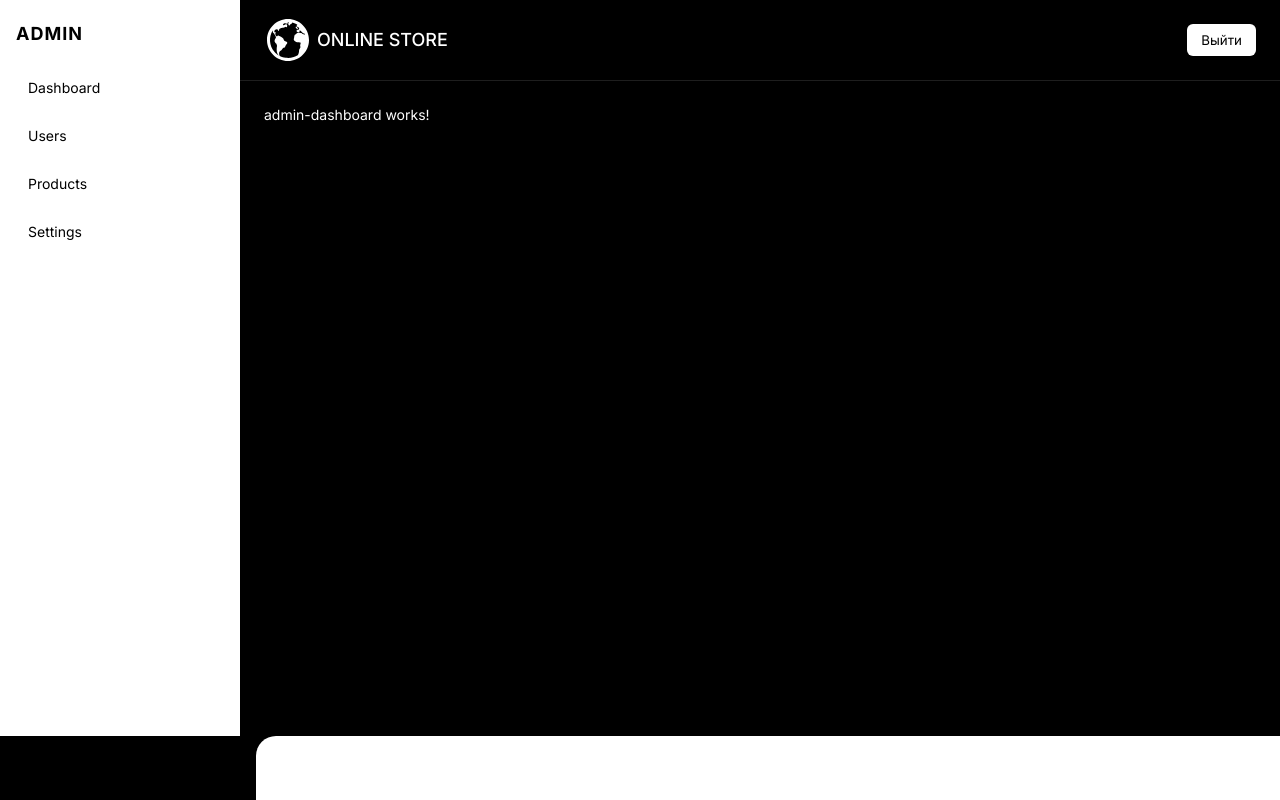
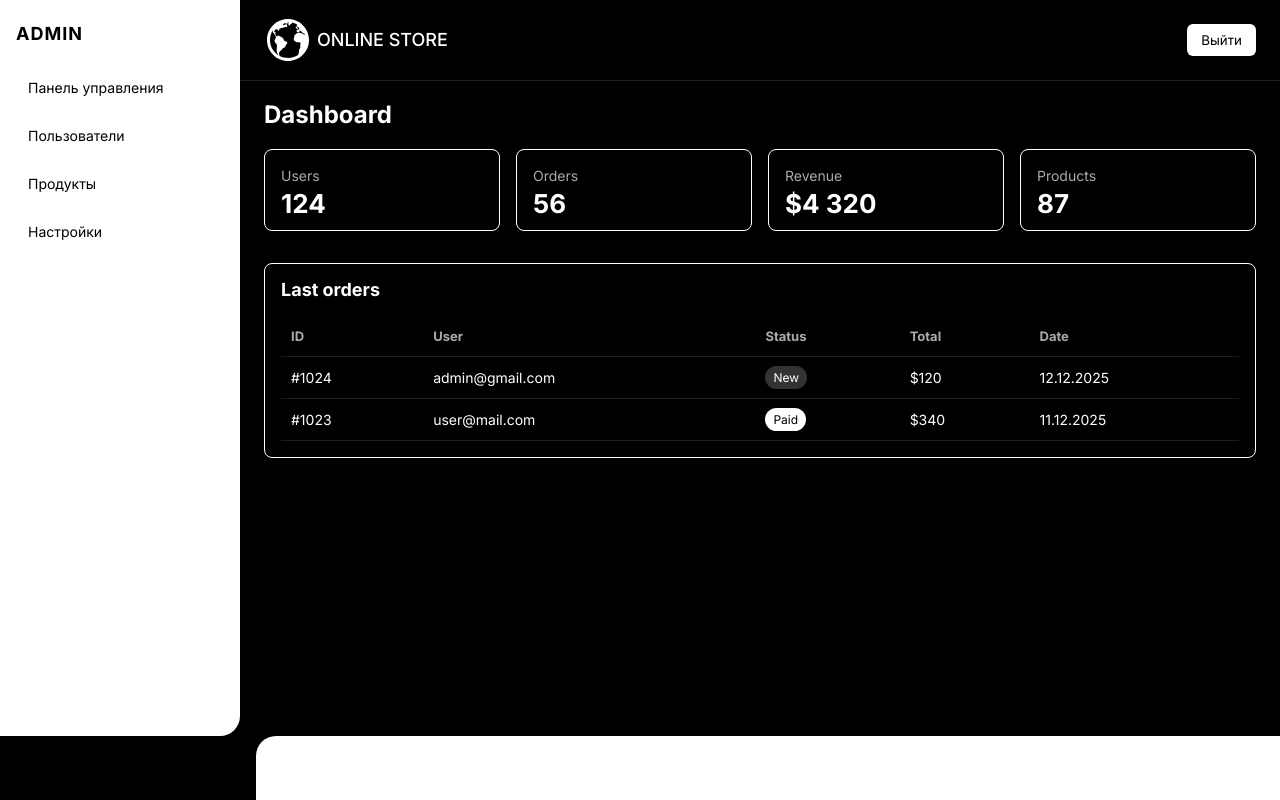
Before and after one commit to Rekurt-116/project-shop, an Angular app: page /admin in a window 1280 px wide. Shown: the top 800 px of the page. Built offline with nearby package versions, Linux system fonts and the light colour scheme; sample sign-in values are in the browser's storage.

Commit message:
layout admin dashboard

```diff
--- a/src/app/features/admin/components/admin-dashboard/admin-dashboard.html
+++ b/src/app/features/admin/components/admin-dashboard/admin-dashboard.html
@@ -1 +1,63 @@
-<p>admin-dashboard works!</p>
+<section class="dashboard">
+
+  <h1 class="page-title">Dashboard</h1>
+
+  <!-- STATS -->
+  <div class="stats">
+    <div class="stat-card">
+      <p class="label">Users</p>
+      <p class="value">124</p>
+    </div>
+
+    <div class="stat-card">
+      <p class="label">Orders</p>
+      <p class="value">56</p>
+    </div>
+
+    <div class="stat-card">
+      <p class="label">Revenue</p>
+      <p class="value">$4 320</p>
+    </div>
+
+    <div class="stat-card">
+      <p class="label">Products</p>
+      <p class="value">87</p>
+    </div>
+  </div>
+
+  <!-- LAST ORDERS -->
+  <div class="block">
+    <h2>Last orders</h2>
+
+    <table class="table">
+      <thead>
+      <tr>
+        <th>ID</th>
+        <th>User</th>
+        <th>Status</th>
+        <th>Total</th>
+        <th>Date</th>
+      </tr>
+      </thead>
+
+      <tbody>
+      <tr>
+        <td>#1024</td>
+        <td>admin@gmail.com</td>
+        <td><span class="status new">New</span></td>
+        <td>$120</td>
+        <td>12.12.2025</td>
+      </tr>
+
+      <tr>
+        <td>#1023</td>
+        <td>user@mail.com</td>
+        <td><span class="status paid">Paid</span></td>
+        <td>$340</td>
+        <td>11.12.2025</td>
+      </tr>
+      </tbody>
+    </table>
+  </div>
+
+</section>
--- a/src/app/features/admin/components/admin-dashboard/admin-dashboard.scss
+++ b/src/app/features/admin/components/admin-dashboard/admin-dashboard.scss
@@ -0,0 +1,85 @@
+.dashboard {
+  color: #fff;
+}
+
+.page-title {
+  font-size: 24px;
+  margin-bottom: 24px;
+}
+
+/* STATS */
+.stats {
+  display: grid;
+  grid-template-columns: repeat(auto-fill, minmax(220px, 1fr));
+  gap: 16px;
+  margin-bottom: 32px;
+}
+
+.stat-card {
+  background: #000;
+  border: 1px solid #fff;
+  border-radius: 8px;
+  padding: 16px;
+}
+
+.stat-card .label {
+  font-size: 14px;
+  color: #aaa;
+  margin-bottom: 8px;
+}
+
+.stat-card .value {
+  font-size: 26px;
+  font-weight: bold;
+}
+
+/* BLOCK */
+.block {
+  background: #000;
+  border: 1px solid #fff;
+  border-radius: 8px;
+  padding: 16px;
+}
+
+.block h2 {
+  margin: 0 0 16px;
+  font-size: 18px;
+}
+
+/* TABLE */
+.table {
+  width: 100%;
+  border-collapse: collapse;
+}
+
+.table th,
+.table td {
+  text-align: left;
+  padding: 10px;
+  border-bottom: 1px solid #1e1e1e;
+}
+
+.table th {
+  font-size: 13px;
+  color: #aaa;
+}
+
+.table td {
+  font-size: 14px;
+}
+
+/* STATUS */
+.status {
+  padding: 4px 8px;
+  border-radius: 12px;
+  font-size: 12px;
+}
+
+.status.new {
+  background: #333;
+}
+
+.status.paid {
+  background: #fff;
+  color: #000;
+}
--- a/src/app/layout/admin-layout/admin-layout.html
+++ b/src/app/layout/admin-layout/admin-layout.html
@@ -3,10 +3,10 @@
     <h3>ADMIN</h3>
 
     <nav>
-      <a routerLink="/admin">Dashboard</a>
-      <a routerLinkActive="active" routerLink="/admin/users">Users</a>
-      <a routerLinkActive="active" routerLink="/admin/products">Products</a>
-      <a routerLinkActive="active" routerLink="/admin/settings">Settings</a>
+      <a routerLink="/admin">Панель управления</a>
+      <a routerLinkActive="active" routerLink="/admin/users">Пользователи</a>
+      <a routerLinkActive="active" routerLink="/admin/products">Продукты</a>
+      <a routerLinkActive="active" routerLink="/admin/settings">Настройки</a>
     </nav>
   </aside>
 
--- a/src/app/layout/admin-layout/admin-layout.scss
+++ b/src/app/layout/admin-layout/admin-layout.scss
@@ -7,8 +7,7 @@
 .admin-layout {
   display: flex;
   min-height: calc(100vh - 64px);
-  background: #fff;
-  color: #000;
+  background: #000;
   font-family: Inter, Arial, sans-serif;
 }
 
--- a/src/app/shared/header/header.html
+++ b/src/app/shared/header/header.html
@@ -7,7 +7,7 @@
     <button class="nav-button" routerLink="/login" *ngIf="(userService.user$ | async) === null">Войти</button>
     <button class="nav-button" (click)="logOut()" *ngIf="(userService.user$ | async) != null">Выйти</button>
   </nav>
-  <div class="search-cart">
+  <div class="search-cart" [class.scrolled]="isScrolled">
     <button class="nav-button-w" routerLink="/admin" *ngIf="(userService.user$ | async) != null">Admin</button>
     <div class="search">
       <input type="search" class="input-search" placeholder="Поиск товаров" />
--- a/src/app/shared/header/header.scss
+++ b/src/app/shared/header/header.scss
@@ -68,6 +68,9 @@
   justify-content: flex-end;
   gap: 20px;
   border-radius: 0 0 0 20px;
+  &.scrolled {
+    opacity: 0.8;
+  }
 }
 
 .cart {
```
